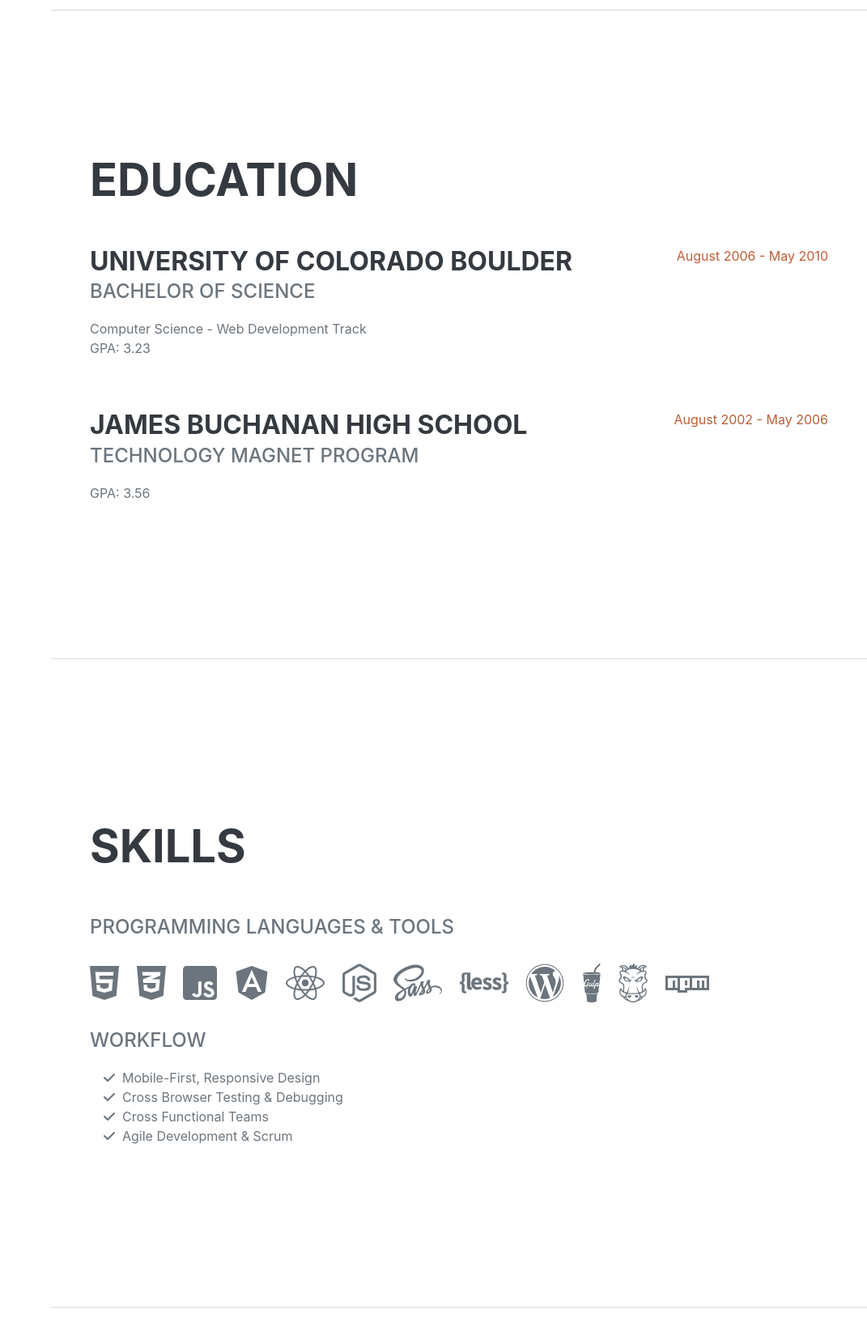
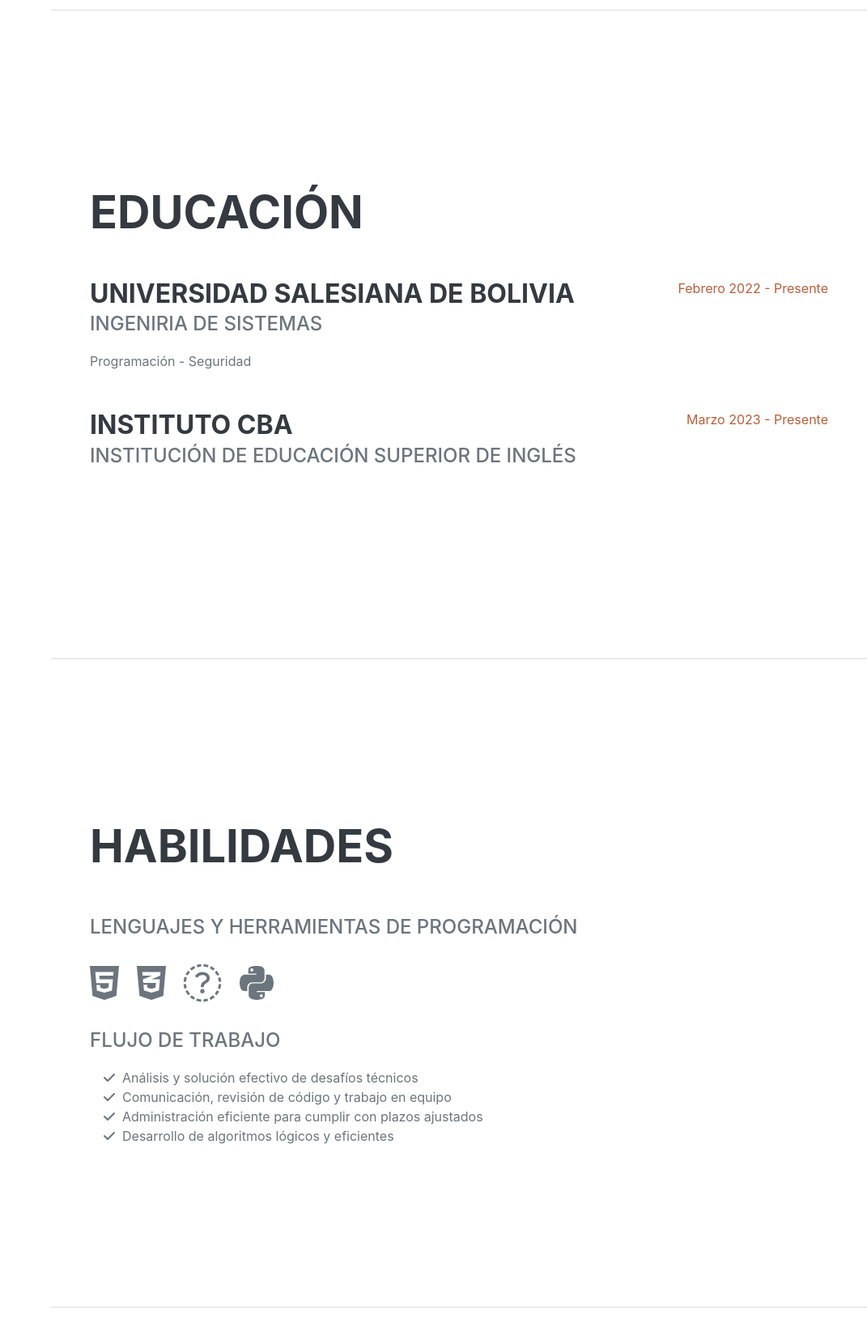
Before and after one commit to MiguelAngelMamani/Myportafolio, a Django app: page / in a window 1280 px wide. Shown: the part 1946-3601 px from the top of the page at 81% size, without its empty margins (209-1280 px from the left). Run offline with Django 5.2, Linux system fonts and the light colour scheme; some libraries are stand-ins or nearby versions; some web fonts are replaced.

Commit message:
Cambios_Educación_Habilidades

```diff
--- a/templates/index.html
+++ b/templates/index.html
@@ -99,23 +99,21 @@
             <!-- Education-->
             <section class="resume-section" id="education">
                 <div class="resume-section-content">
-                    <h2 class="mb-5">Education</h2>
+                    <h2 class="mb-5">Educación</h2>
                     <div class="d-flex flex-column flex-md-row justify-content-between mb-5">
                         <div class="flex-grow-1">
-                            <h3 class="mb-0">University of Colorado Boulder</h3>
-                            <div class="subheading mb-3">Bachelor of Science</div>
-                            <div>Computer Science - Web Development Track</div>
-                            <p>GPA: 3.23</p>
+                            <h3 class="mb-0">Universidad Salesiana de Bolivia</h3>
+                            <div class="subheading mb-3">Ingeniria de Sistemas</div>
+                            <div>Programación - Seguridad</div>
                         </div>
-                        <div class="flex-shrink-0"><span class="text-primary">August 2006 - May 2010</span></div>
+                        <div class="flex-shrink-0"><span class="text-primary">Febrero 2022 - Presente</span></div>
                     </div>
                     <div class="d-flex flex-column flex-md-row justify-content-between">
                         <div class="flex-grow-1">
-                            <h3 class="mb-0">James Buchanan High School</h3>
-                            <div class="subheading mb-3">Technology Magnet Program</div>
-                            <p>GPA: 3.56</p>
+                            <h3 class="mb-0">Instituto CBA</h3>
+                            <div class="subheading mb-3">Institución de Educación Superior de inglés</div>
                         </div>
-                        <div class="flex-shrink-0"><span class="text-primary">August 2002 - May 2006</span></div>
+                        <div class="flex-shrink-0"><span class="text-primary">Marzo 2023 - Presente</span></div>
                     </div>
                 </div>
             </section>
@@ -123,39 +121,31 @@
             <!-- Skills-->
             <section class="resume-section" id="skills">
                 <div class="resume-section-content">
-                    <h2 class="mb-5">Skills</h2>
-                    <div class="subheading mb-3">Programming Languages & Tools</div>
+                    <h2 class="mb-5">Habilidades</h2>
+                    <div class="subheading mb-3">LENGUAJES Y HERRAMIENTAS DE PROGRAMACIÓN</div>
                     <ul class="list-inline dev-icons">
                         <li class="list-inline-item"><i class="fab fa-html5"></i></li>
                         <li class="list-inline-item"><i class="fab fa-css3-alt"></i></li>
-                        <li class="list-inline-item"><i class="fab fa-js-square"></i></li>
-                        <li class="list-inline-item"><i class="fab fa-angular"></i></li>
-                        <li class="list-inline-item"><i class="fab fa-react"></i></li>
-                        <li class="list-inline-item"><i class="fab fa-node-js"></i></li>
-                        <li class="list-inline-item"><i class="fab fa-sass"></i></li>
-                        <li class="list-inline-item"><i class="fab fa-less"></i></li>
-                        <li class="list-inline-item"><i class="fab fa-wordpress"></i></li>
-                        <li class="list-inline-item"><i class="fab fa-gulp"></i></li>
-                        <li class="list-inline-item"><i class="fab fa-grunt"></i></li>
-                        <li class="list-inline-item"><i class="fab fa-npm"></i></li>
+                        <li class="list-inline-item"><i class="fab fa-JavaScript"></i></li>
+                        <li class="list-inline-item"><i class="fab fa-python"></i></li>
                     </ul>
-                    <div class="subheading mb-3">Workflow</div>
+                    <div class="subheading mb-3">FLUJO DE TRABAJO</div>
                     <ul class="fa-ul mb-0">
                         <li>
                             <span class="fa-li"><i class="fas fa-check"></i></span>
-                            Mobile-First, Responsive Design
+                            Análisis y solución efectivo de desafíos técnicos
                         </li>
                         <li>
                             <span class="fa-li"><i class="fas fa-check"></i></span>
-                            Cross Browser Testing & Debugging
+                            Comunicación, revisión de código y trabajo en equipo
                         </li>
                         <li>
                             <span class="fa-li"><i class="fas fa-check"></i></span>
-                            Cross Functional Teams
+                            Administración eficiente para cumplir con plazos ajustados
                         </li>
                         <li>
                             <span class="fa-li"><i class="fas fa-check"></i></span>
-                            Agile Development & Scrum
+                            Desarrollo de algoritmos lógicos y eficientes
                         </li>
                     </ul>
                 </div>
```
